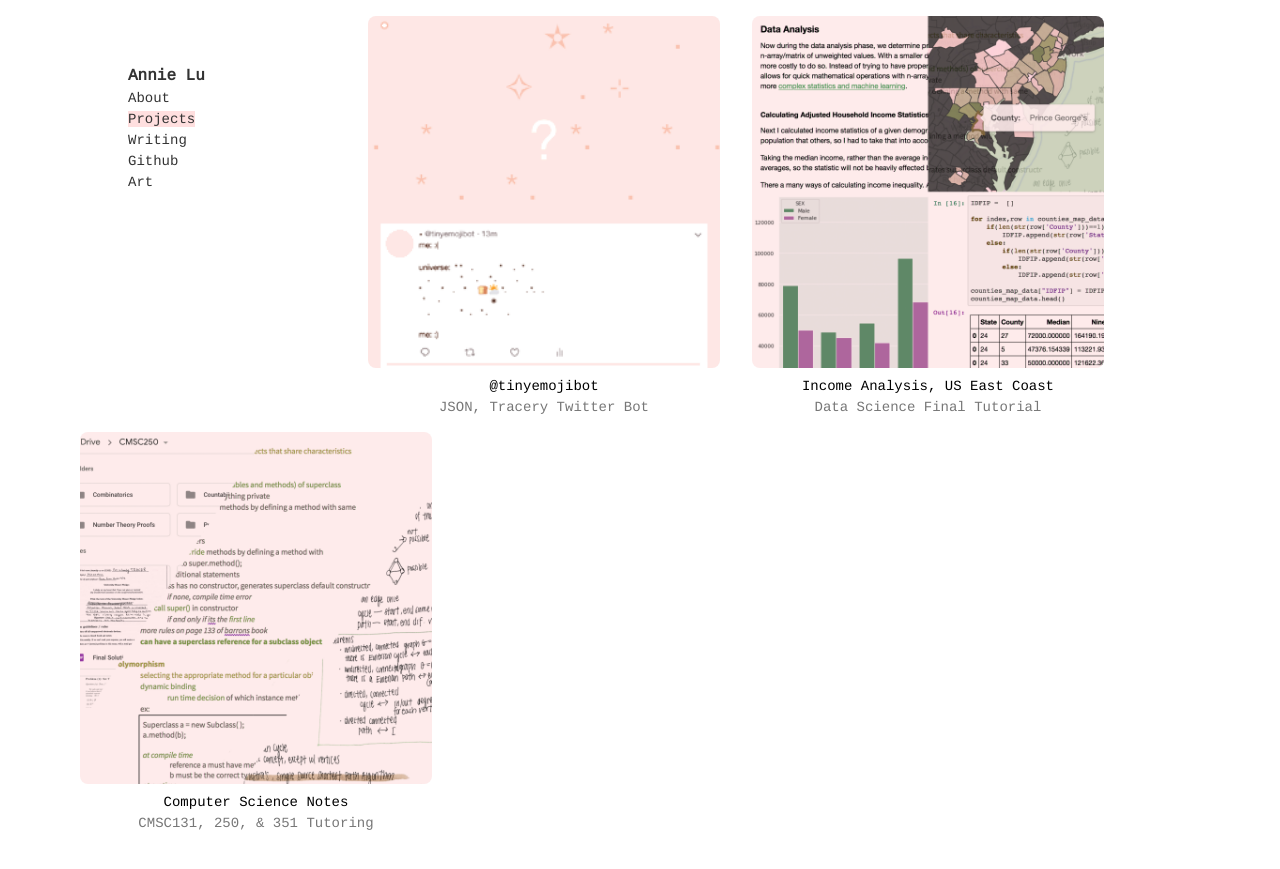
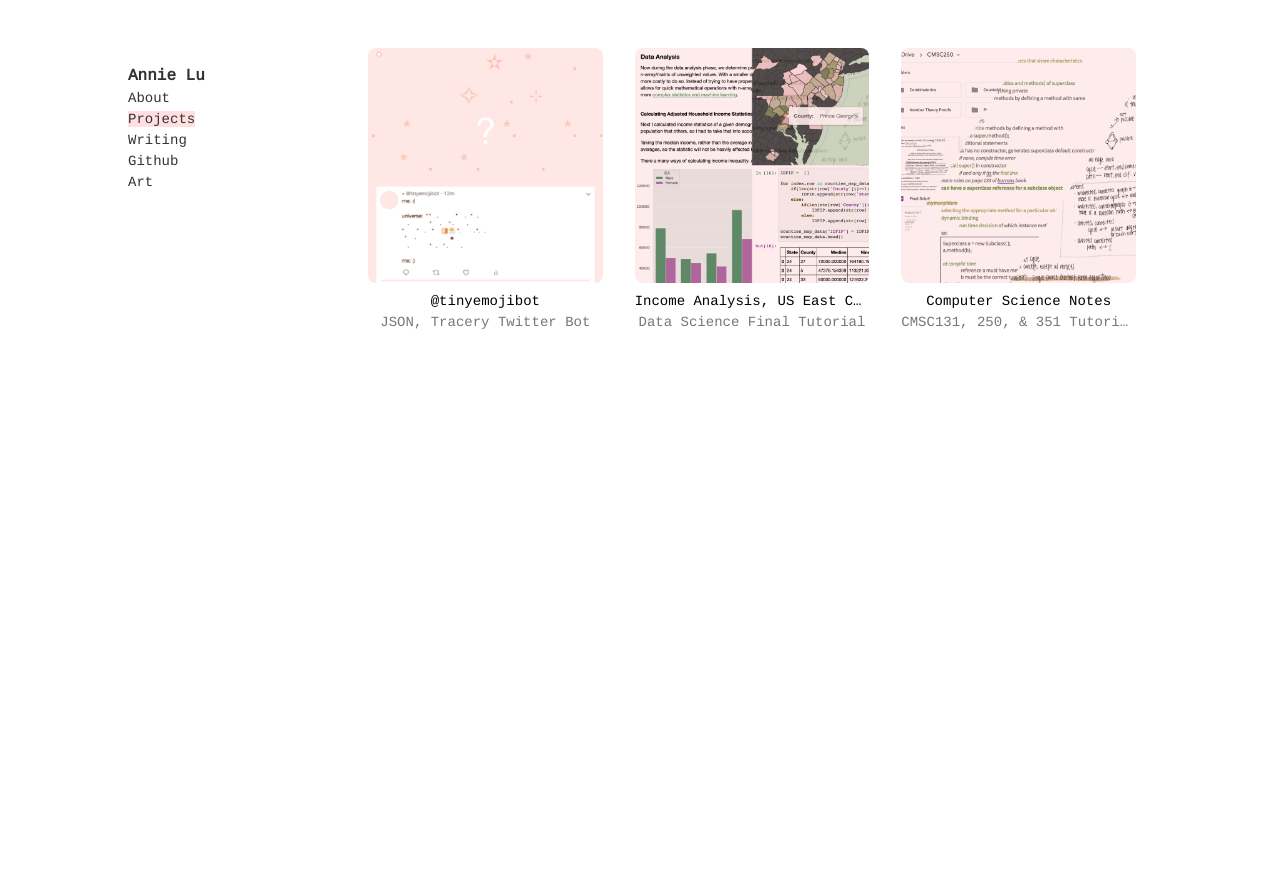
Before and after one commit to annie-lu/annie-lu.github.io, a Jekyll site: the page built from project.html, in a window 1280 px wide. Shown: the top 869 px of the page. Built offline with Jekyll 4.4.1, drawn with Linux system fonts in a browser that asks for light colours.

Commit message:
Update project.html

```diff
--- a/project.html
+++ b/project.html
@@ -2,6 +2,7 @@
 layout: default
 title: Project
 ---
+<div class="fl w-100 w-75-l pv4-l pr5-l">
     <div class="fl w-100 w-50-m w-third-l ph3">
       <a href="https://twitter.com/tinyemojibot" class="db link dim tc">
         <img src="bot.png" alt="bot preview" class="w-100 db br3"/>
@@ -32,11 +33,4 @@
         </dl>
       </a>
     </div>
-
-
-
-
-
-
-
-                 </div>
+</div>
```
